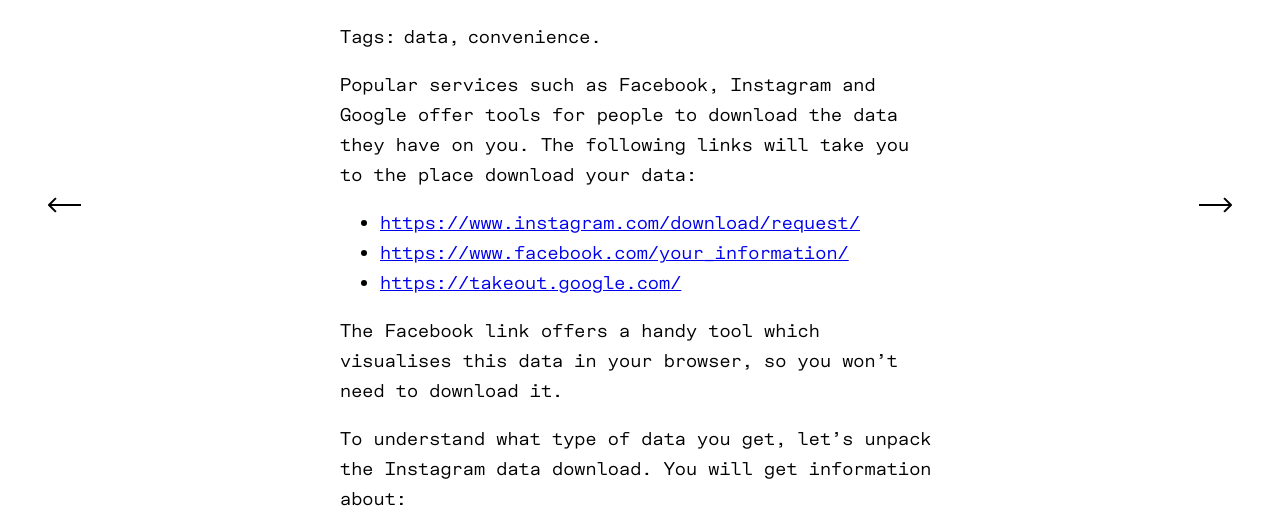
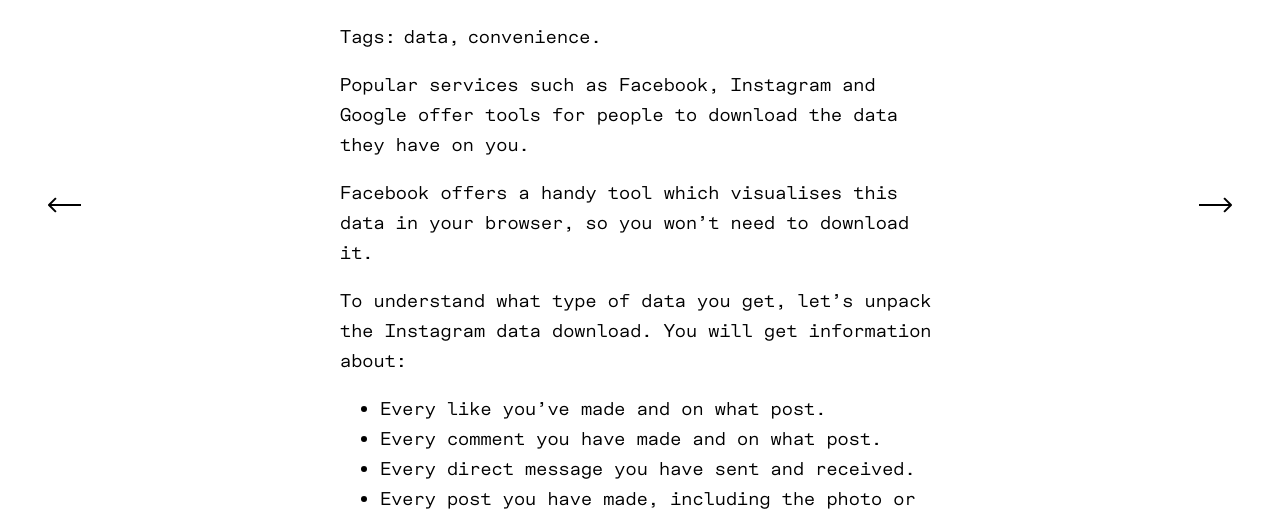
Before and after one commit to seba1342/algorithm-manifesto, a Gatsby site: page /i-will-download-my-data-to-see-what-they-know-about-me/ in a window 1280 px wide. Shown: the part 205-726 px from the top of the page. Built offline with nearby package versions, Linux system fonts and the light colour scheme; Gatsby itself is replaced by a stand-in of ours.

Commit message:
Update Guideline “i-will-download-my-data-to-see-what-they-know-about-me”

```diff
--- a/content/pages/i-will-download-my-data-to-see-what-they-know-about-me.md
+++ b/content/pages/i-will-download-my-data-to-see-what-they-know-about-me.md
@@ -4,13 +4,9 @@
   - data
   - convenience
 ---
-Popular services such as Facebook, Instagram and Google offer tools for people to download the data they have on you. The following links will take you to the place download your data:
+Popular services such as Facebook, Instagram and Google offer tools for people to download the data they have on you.
 
-* <https://www.instagram.com/download/request/>
-* <https://www.facebook.com/your_information/>
-* <https://takeout.google.com/>
-
-The Facebook link offers a handy tool which visualises this data in your browser, so you won't need to download it.
+Facebook offers a handy tool which visualises this data in your browser, so you won't need to download it.
 
 To understand what type of data you get, let's unpack the Instagram data download. You will get information about:
 
```
